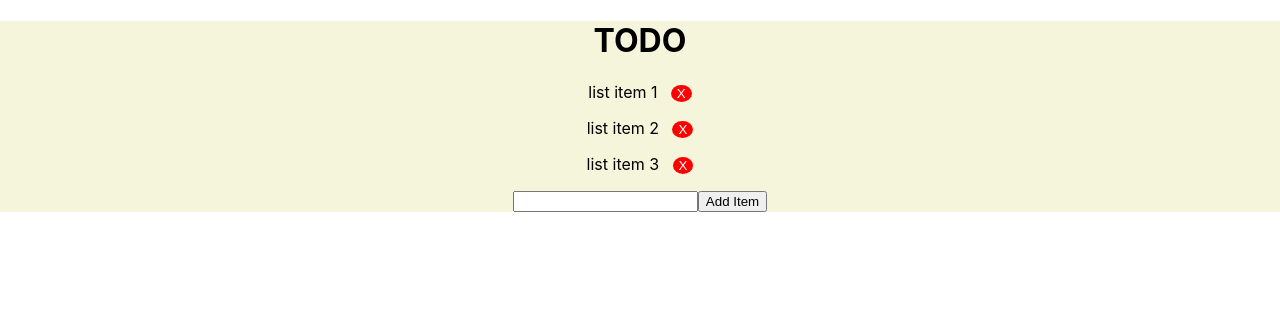
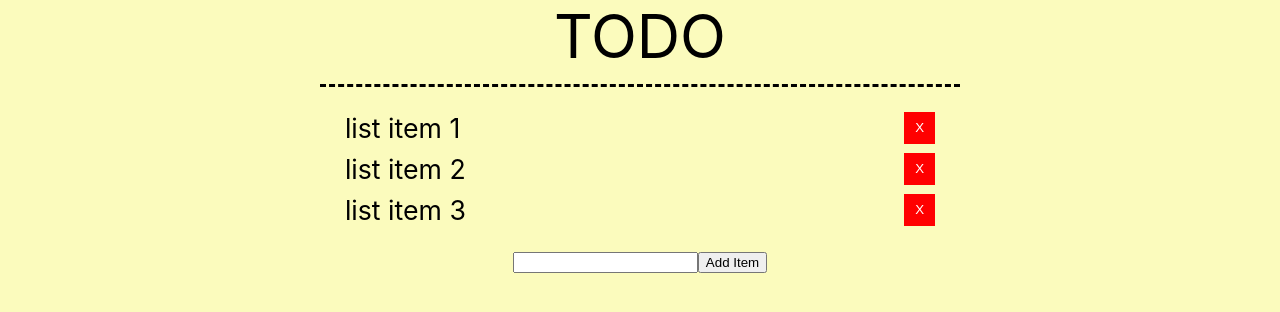
Before and after one commit to dandrewbarlow/fwd-lab7, a React (Create React App) app: page / in a window 1280 px wide. Shown: the top 312 px of the page. Built offline with nearby package versions, Linux system fonts and the light colour scheme.

Commit message:
final polish

```diff
--- a/src/App.css
+++ b/src/App.css
@@ -1,28 +1,80 @@
+/*
+ * Begin CSS Reset
+ * https://www.digitalocean.com/community/tutorials/css-minimal-css-reset
+ */
+
+html {
+  box-sizing: border-box;
+  font-size: 16px;
+}
+
+*, *:before, *:after {
+  box-sizing: inherit;
+}
+
+body, h1, h2, h3, h4, h5, h6, p, ol, ul {
+  margin: 0;
+  padding: 0;
+  font-weight: normal;
+}
+
+ol, ul {
+  list-style: none;
+}
+
+img {
+  max-width: 100%;
+  height: auto;
+}
+
+/* End CSS Reset */
+
+
+@import url(https://fonts.googleapis.com/css?family=Roboto:100,100italic,300,300italic,regular,italic,500,500italic,700,700italic,900,900italic);
+
+html {
+  font-family: Roboto;
+  background-color: #fbfbbd;
+}
+
+h1 {
+  font-size: 45pt;
+  padding-bottom: .2em;
+  border-bottom: 3px dashed black;
+}
+
 ul {
-  padding: 0;
+  padding: 1em;
 }
 
 li {
   list-style: none;
   margin: .333em;
+  display: flex;
+  flex-flow: row nowrap;
+  justify-content: space-between;
+  font-size: 20pt;
 }
 
 .listItem button{
-  margin-left: 1em;
-  border: none;
+  padding-left: .75em;
+  padding-right: .75em;
+  padding-top: .5em;
+  padding-bottom: .5em;
+  border: red solid 1px;
   background-color: red;
   color: white;
-  border-radius: 100%;
 }
 
 .listItem button:hover{
   background-color: white;
-  border: red solid 1px;
   color: red;
 }
 
 #todo {
   margin: auto;
+  margin-left: 25%;
+  margin-right: 25%;
+  margin-top: 0%;
   text-align: center;
-  background-color: beige;
 }
--- a/src/components/AddItem.js
+++ b/src/components/AddItem.js
@@ -8,15 +8,22 @@ export default class AddItem extends Component {
         };
     }
 
+    handleAddItem() {
+        this.props.addItem(this.state.textInput.current.value);
+        this.state.textInput.current.value = '';
+    }
+
     render() {
         return (
-            <>
+            <div id="addItem">
                 {/* https://stackoverflow.com/questions/52028418/how-can-i-get-an-inputs-value-on-a-button-click-in-a-stateless-react-component */}
-                <input ref={this.state.textInput} type='text'></input>
-                <button onClick={() => {
-                    this.props.addItem(this.state.textInput.current.value);
-                }}>Add Item</button>
-            </>
+                {/* https://upmostly.com/tutorials/how-to-react-onkeypress-event */}
+                <input ref={this.state.textInput} type='text' onKeyPress={(e) => {
+                    if (e.key === 'Enter') {this.handleAddItem();}
+                } } />
+
+                <button onClick={() => {this.handleAddItem()}}>Add Item</button>
+            </div>
         )
     }
 }
--- a/src/components/ListItem.js
+++ b/src/components/ListItem.js
@@ -7,11 +7,12 @@ export default class ListItem extends Component {
             <li className="listItem" key={this.props.item}>
                 <p>
                     {this.props.item}
-                    <button
-                    className="removeItem"
-                    onClick={() => this.props.removeItem(this.props.item)}
-                    >X</button>
                 </p>
+                <button
+                className="removeItem"
+                onClick={() => this.props.removeItem(this.props.item)}
+                >X</button>
+
             </li>
         )
     }
--- a/src/components/Todo.js
+++ b/src/components/Todo.js
@@ -19,7 +19,12 @@ export default class Todo extends Component {
     }
 
     addItem(item){
+        if (item == ''){
+            return;
+        }
+
         // https://stackoverflow.com/questions/37435334/correct-way-to-push-into-state-array
+
         this.setState({
             items: [...this.state.items, item]
         });
```
